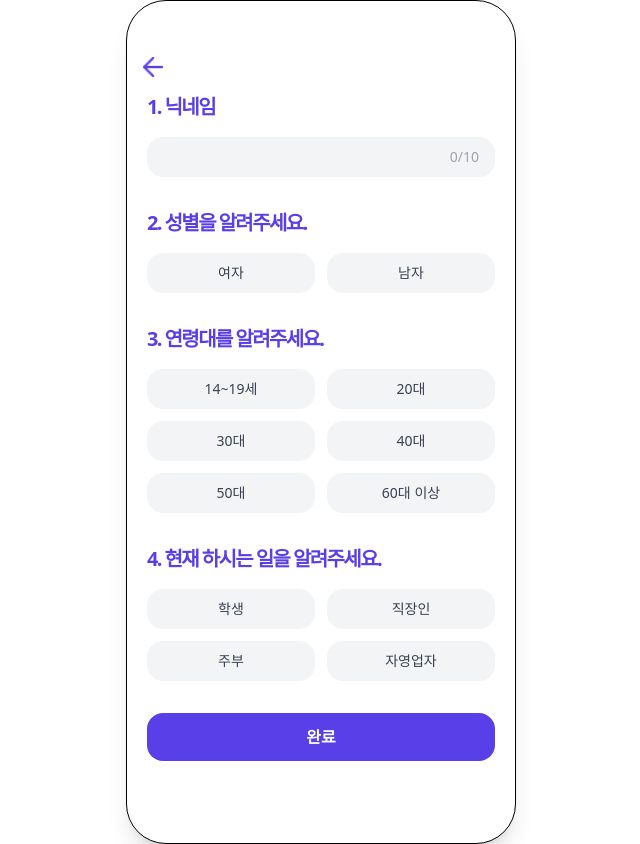
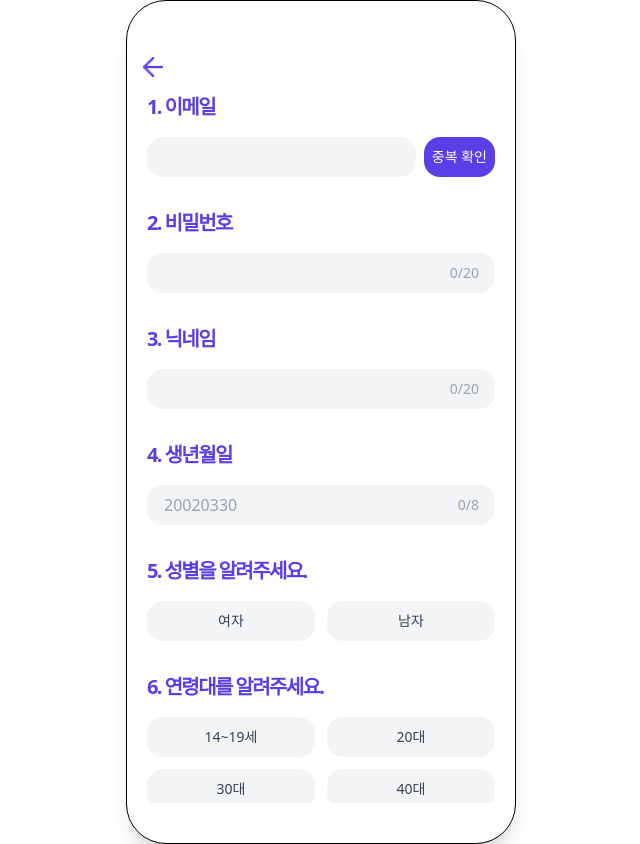
Before and after one commit to nicehcy2/Chat-Application-FE, a React (Create React App) app: page /register in a window 1280 px wide. Shown: the whole page, without its empty margins (319-959 px from the left). Built offline with nearby package versions, Linux system fonts and the light colour scheme; no server answers.

Commit message:
회원가입, 로그인 로직 수정

```diff
--- a/src/App.js
+++ b/src/App.js
@@ -9,6 +9,7 @@ import Login from "./pages/Login";
 import Register from "./pages/Register";
 import ProtectedRoute from "./components/ProtectedRoute";
 import AuthPage from "./pages/AuthPage";
+import MyPage from "./pages/MyPage";
 
 function App() {
   return (
@@ -21,6 +22,7 @@ function App() {
           <Route path="/chats/:chatRoomId" element={<ProtectedRoute><Chat /></ProtectedRoute>} />
           <Route path="/login" element={<Login />} />
           <Route path="/register" element={<Register />} />
+          <Route path="/mypage" element={<ProtectedRoute><MyPage /></ProtectedRoute>} />
         </Routes>
       </IphoneLayout>
     </BrowserRouter>
--- a/src/components/LabeledInput.jsx
+++ b/src/components/LabeledInput.jsx
@@ -1,4 +1,4 @@
-export default function LabeledInput({ label, value, onChange, maxLength, placeholder = "", error }) {
+export default function LabeledInput({ label, value, onChange, maxLength, placeholder = "", error, type = "text" }) {
   return (
     <div className="flex flex-col gap-4">
       <p className="text-xl text-[#583FE7] font-bold tracking-[-0.08em]">
@@ -6,7 +6,7 @@ export default function LabeledInput({ label, value, onChange, maxLength, placeh
       </p>
       <div className="relative">
         <input
-          type="text"
+          type={type}
           maxLength={maxLength}
           placeholder={placeholder}
           value={value}
--- a/src/components/NavigationBar.jsx
+++ b/src/components/NavigationBar.jsx
@@ -46,7 +46,7 @@ function NavigationBar() {
       </div>
       <div
         className="flex flex-col items-center gap-[0.8px] font-sans text-sm"
-        onClick={() => navigate("/")}
+        onClick={() => navigate("/mypage")}
       >
         <img
           src={UserImage}
--- a/src/pages/Login.jsx
+++ b/src/pages/Login.jsx
@@ -58,7 +58,7 @@ export default function Login() {
               type="email"
               value={email}
               onChange={(e) => setEmail(e.target.value)}
-              placeholder="이메일을 입력해주세요."
+              placeholder="이메일을 입력해주세요. ex) admin@naver.com"
               className="border border-black/30 rounded-xl p-3 outline-none"
               autoComplete="email"
             />
@@ -66,7 +66,7 @@ export default function Login() {
               type="password"
               value={password}
               onChange={(e) => setPassword(e.target.value)}
-              placeholder="전화번호를 입력해주세요."
+              placeholder="비밀번호를 입력해주세요. ex) admin"
               className="border border-black/30 rounded-xl p-3 outline-none"
               autoComplete="current-password"
             />
--- /dev/null
+++ b/src/pages/MyPage.jsx
@@ -0,0 +1,4 @@
+
+export default function MyPage() {
+
+}
--- a/src/pages/Register.jsx
+++ b/src/pages/Register.jsx
@@ -5,28 +5,91 @@ import LabeledInput from "../components/LabeledInput";
 import LabeledSelect from "../components/LabeledSelect";
 import CompleteButton from "../components/CompleteButton";
 
-function Register() {
+export default function Register() {
 
     const navigate = useNavigate();
+    const [email, setEmail] = useState("");
+    const [password, setPassword] = useState("");
     const [nickname, setNickname] = useState("");
+    const [birthDay, setBirthDay] = useState("");
+    const [birthDayError, setBirthDayError] = useState("");
     const [gender, setGender] = useState("");
     const [ageGroup, setAgeGroup] = useState("");
     const [job, setJob] = useState("");
     const [nicknameError, setNicknameError] = useState("");
-    const maxNicknameLen = 10;
+    const [emailError, setEmailError] = useState("");
+    const [emailChecked, setEmailChecked] = useState(false);
+    const [passwordError, setPasswordError] = useState("");
+    const maxNicknameLen = 20;
+    const maxEmailLen = 100;
+    const maxPasswordLen = 20;
 
     const GATEWAY_SERVER_URL = "http://localhost:8072";
     const REGISTER_URL = "/user-service/signup";
 
+    const handleEmailCheck = async () => {
+        if (!email) {
+            setEmailError("이메일을 입력해주세요.");
+            return;
+        }
+        try {
+            const res = await fetch(`${GATEWAY_SERVER_URL}${REGISTER_URL}/email/check?email=${email}`);
+            console.log(res);
+            const isDuplicate = await res.json();
+            if (isDuplicate) {
+                setEmailError("이미 사용 중인 이메일입니다.");
+                return;
+            }
+            setEmailChecked(true);
+            setEmailError("");
+        } catch (error) {
+            setEmailError("이메일 확인 중 오류가 발생했습니다.");
+        }
+    };
+
     const handleSubmit = async () => {
         try {
+            let hasError = false;
+
+            if (!emailChecked) {
+                setEmailError("이메일 중복 확인을 해주세요.");
+                hasError = true;
+            }
+
+            if (!password) {
+                setPasswordError("비밀번호를 입력해주세요.");
+                hasError = true;
+            }
 
             if (!nickname) {
                 setNicknameError("닉네임을 입력해주세요.");
-                return;
+                hasError = true;
             }
 
-        const genderCode = gender === "남자" ? "M" :"W";
+            if (!/^\d{8}$/.test(birthDay)) {
+                setBirthDayError("생년월일 8자리를 입력해주세요. (예: 20020330)");
+                hasError = true;
+            }
+
+            if (hasError) return;
+
+        const genderCode = gender === "남자" ? "M" : gender === "여자" ? "W" : "UNDECIDED";
+
+        const ageGroupMap = {
+            "14~19세": "TEENAGER",
+            "20대": "TWENTIES",
+            "30대": "THIRTIES",
+            "40대": "FORTIES",
+            "50대": "FIFTIES",
+            "60대 이상": "SIXTIES_AND_ABOVE",
+        };
+
+        const jobGroupMap = {
+            "학생": "STUDENT",
+            "직장인": "EMPLOYEE",
+            "주부": "HOMEMAKER",
+            "자영업자": "SELF_EMPLOYED",
+        };
 
         const res = await fetch(GATEWAY_SERVER_URL + REGISTER_URL, {
                 method: "POST",
@@ -35,14 +98,19 @@ function Register() {
                     Accept: "application/json",
                 },
                 credentials: "include",
-                // TODO: json 값 사용자 입력에 맞추도록 바꾸자.
                 body: JSON.stringify({
+                  email,
+                  password,
                   nickname,
-                  password: "1234",
+                  birthDay,
                   gender: genderCode,
                   userRole: "USER",
-                  email: `${nickname}@naver.com`,
-                  ImageUrl: "image.url"
+                  ageGroup: ageGroupMap[ageGroup] ?? "UNDECIDED",
+                  jobGroup: jobGroupMap[job] ?? "UNDECIDED",
+                  imageUrl: "image.url",
+                  reward: 0,
+                  status: true,
+                  dayTargetExpenditure: 0,
                 }),
             })
 
@@ -61,8 +129,41 @@ function Register() {
         </div>
 
         <div className="px-5 flex flex-col gap-8">
+          <div className="flex flex-col gap-4">
+            <p className="text-xl text-[#583FE7] font-bold tracking-[-0.08em]">
+              1. 이메일{" "}
+              {emailError && <span className="text-red-500 text-sm font-normal">{emailError}</span>}
+              {emailChecked && !emailError && <span className="text-green-500 text-sm font-normal">사용 가능한 이메일입니다.</span>}
+            </p>
+            <div className="flex gap-2">
+              <input
+                type="text"
+                maxLength={maxEmailLen}
+                value={email}
+                onChange={(e) => { setEmail(e.target.value); setEmailChecked(false); if (e.target.value) setEmailError(""); }}
+                className={`flex-1 h-10 rounded-2xl bg-gray-100 border px-4 ${emailError ? "border-red-500" : "border-transparent"}`}
+              />
+              <button
+                onClick={handleEmailCheck}
+                className="h-10 px-2 rounded-2xl bg-[#583FE7] text-white text-sm font-medium whitespace-nowrap"
+              >
+                중복 확인
+              </button>
+            </div>
+          </div>
           <LabeledInput
-            label="1. 닉네임"
+            label="2. 비밀번호"
+            type="password"
+            value={password}
+            onChange={(value) => {
+              setPassword(value);
+              if (value) setPasswordError("");
+            }}
+            maxLength={maxPasswordLen}
+            error={passwordError}
+          />
+          <LabeledInput
+            label="3. 닉네임"
             value={nickname}
             onChange={(value) => {
               setNickname(value);
@@ -71,20 +172,31 @@ function Register() {
             maxLength={maxNicknameLen}
             error={nicknameError}
           />
+          <LabeledInput
+            label="4. 생년월일"
+            value={birthDay}
+            onChange={(value) => {
+              setBirthDay(value);
+              if (value) setBirthDayError("");
+            }}
+            maxLength={8}
+            placeholder="20020330"
+            error={birthDayError}
+          />
           <LabeledSelect
-            label="2. 성별을 알려주세요."
+            label="5. 성별을 알려주세요."
             options={["여자", "남자"]}
             value={gender}
             onChange={setGender}
           />
           <LabeledSelect
-            label="3. 연령대를 알려주세요."
+            label="6. 연령대를 알려주세요."
             options={["14~19세", "20대", "30대", "40대", "50대", "60대 이상"]}
             value={ageGroup}
             onChange={setAgeGroup}
           />
           <LabeledSelect
-            label="4. 현재 하시는 일을 알려주세요."
+            label="7. 현재 하시는 일을 알려주세요."
             options={["학생", "직장인", "주부", "자영업자"]}
             value={job}
             onChange={setJob}
@@ -94,5 +206,3 @@ function Register() {
       </div>
     );
 }
-
-export default Register
```
